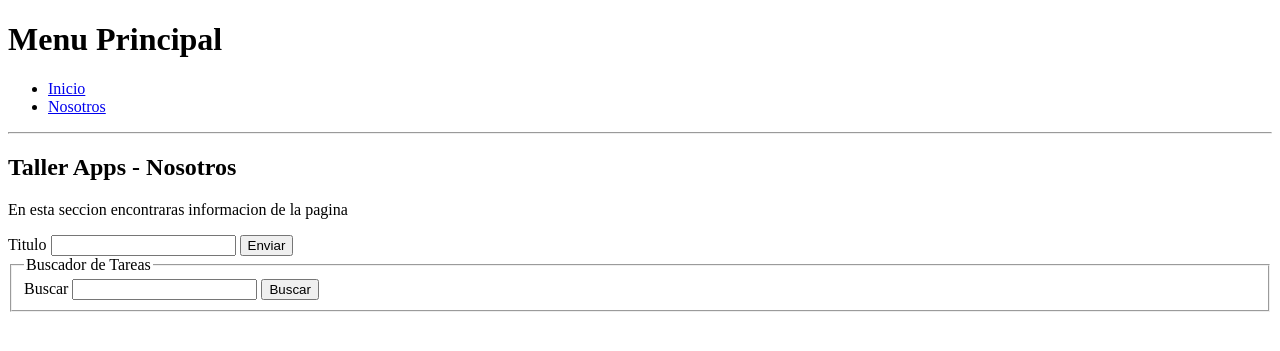
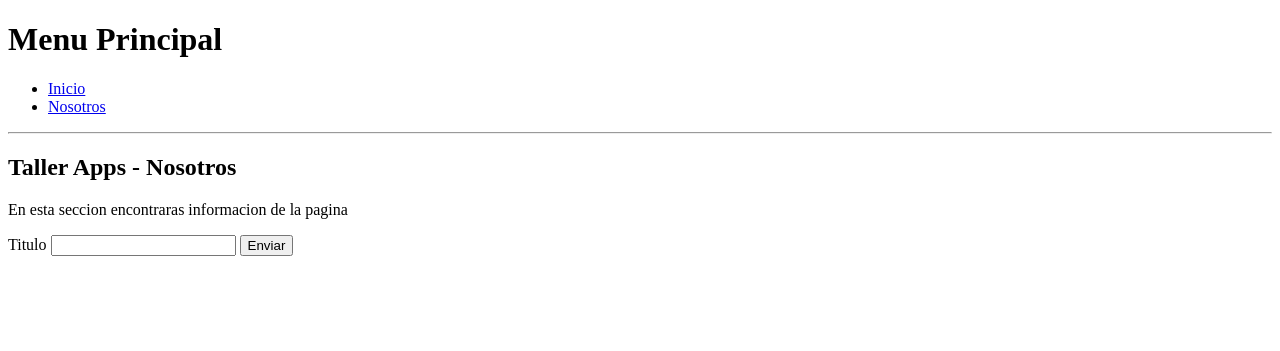
Before and after one commit to waldyounity/Actividad-4---Grupo-4, a Flask app: page /nosotros in a window 1280 px wide. Shown: the top 351 px of the page. Run offline with Flask 3, Linux system fonts and the light colour scheme.

Commit message:
Revert "Actualizacion: Se agrego una forma de buscar el objeto den la base de…"

```diff
--- a/formularios.py
+++ b/formularios.py
@@ -7,6 +7,3 @@ from wtforms.validators import DataRequired
 class FormAgregarTareas(FlaskForm):
     titulo = StringField('Titulo', validators=[DataRequired()])
     enviar = SubmitField('Enviar')
-class FormBuscarTareas(FlaskForm):
-    buscar = StringField('Buscar', validators=[DataRequired()])
-    enviar_buscar = SubmitField('Buscar')
--- a/routes.py
+++ b/routes.py
@@ -9,7 +9,6 @@ import formularios
 #importando el modelo
 from model import Tarea
 
-from flask import request, redirect
 
 #CREAMOS LA RUTA CON LA FUNCION QUE DEVUELVE
 @app.route('/')
@@ -20,24 +19,13 @@ def index():
 @app.route('/nosotros', methods = ['GET', 'POST'])
 def nosotros():
     formulario = formularios.FormAgregarTareas()
-    buscar_formulario = formularios.FormBuscarTareas()
-    resultados = [] # Aquí guardaremos lo que encontremos
-
-    # LÓGICA PARA AGREGAR TAREA
-    if formulario.validate_on_submit() and 'enviar' in request.form:
-        nueva_tarea = Tarea(titulo=formulario.titulo.data)
+    if formulario.validate_on_submit() :
+        nueva_tarea = Tarea(titulo = formulario.titulo.data)
         db.session.add(nueva_tarea)
         db.session.commit()
-        return redirect('/nosotros')
-
-    # LÓGICA PARA BUSCAR TAREA
-    if buscar_formulario.validate_on_submit() and 'enviar_buscar' in request.form:
-        termino = buscar_formulario.buscar.data
-        # Buscamos coincidencias parciales (LIKE)
-        resultados = Tarea.query.filter(Tarea.titulo.contains(termino)).all()
-
-    return render_template('nosotros.html',form=formulario,buscarform=buscar_formulario,resultados=resultados)
-
+        print('Se envio correctamente', formulario.titulo.data)
+        return render_template('nosotros.html', form = formulario, titulo = formulario.titulo.data)
+    return render_template('nosotros.html', form = formulario)
 
 @app.route('/saludo')
 def saludo():
--- a/templates/nosotros.html
+++ b/templates/nosotros.html
@@ -12,29 +12,8 @@
     {{ form.titulo }}
     {{ form.enviar }}
  </form>
-
 {% if titulo %}
     <h2>{{ titulo }}</h2>
 {% endif %}
 
-<fieldset>
-    <legend>Buscador de Tareas</legend>
-    <form action="/nosotros" method="post">
-        {{ buscarform.csrf_token() }}
-        {{ buscarform.buscar.label }} {{ buscarform.buscar }}
-        <input type="submit" name="enviar_buscar" value="Buscar">
-    </form>
-</fieldset>
-
-{% if resultados %}
-    <h3>Resultados encontrados:</h3>
-    <ul>
-    {% for tarea in resultados %}
-        <li>{{ tarea.titulo }} (ID: {{ tarea.id }})</li>
-    {% endfor %}
-    </ul>
-{% elif request.method == 'POST' and 'enviar_buscar' in request.form %}
-    <p>No se encontraron tareas con ese nombre.</p>
-{% endif %}
-
 {% endblock %}
```
